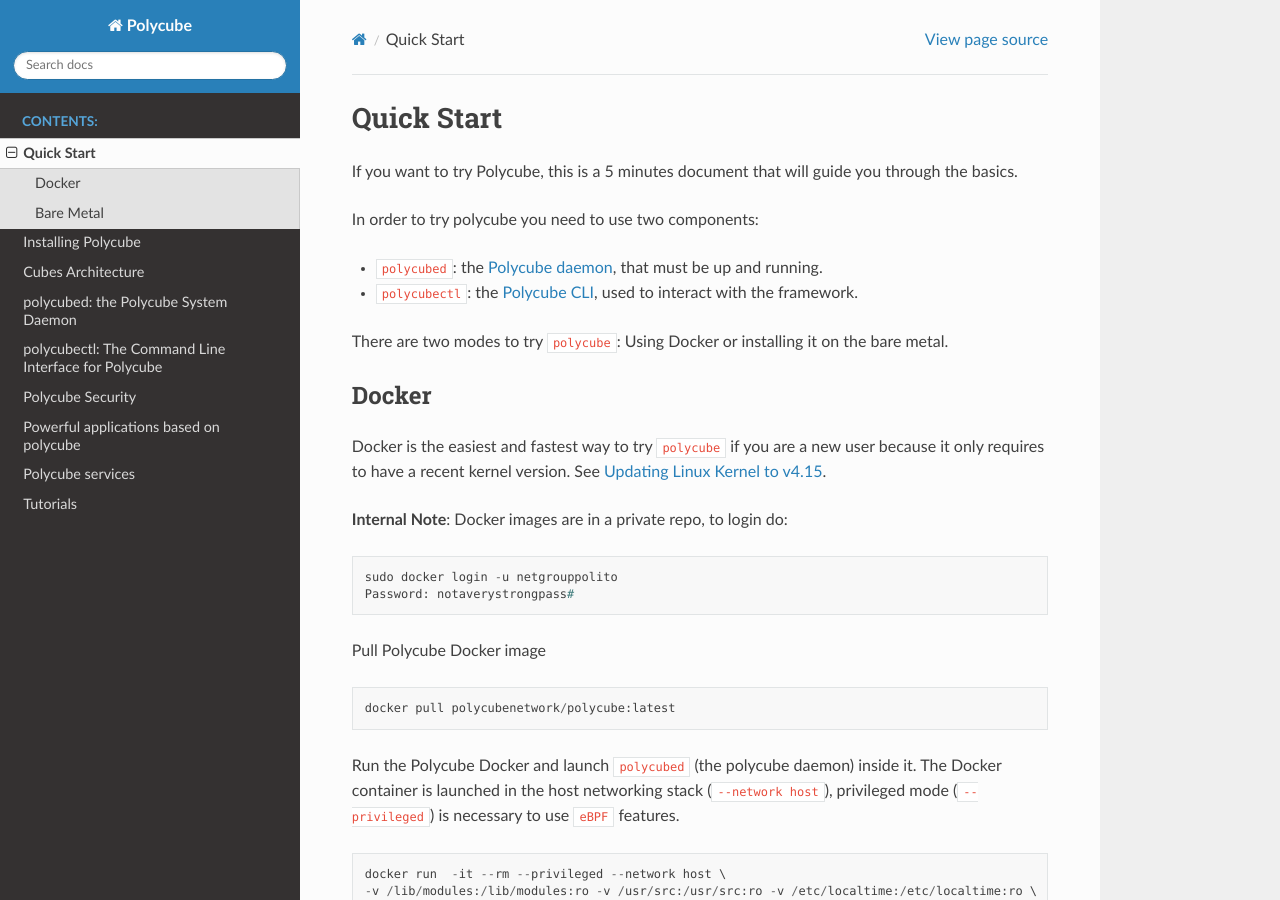
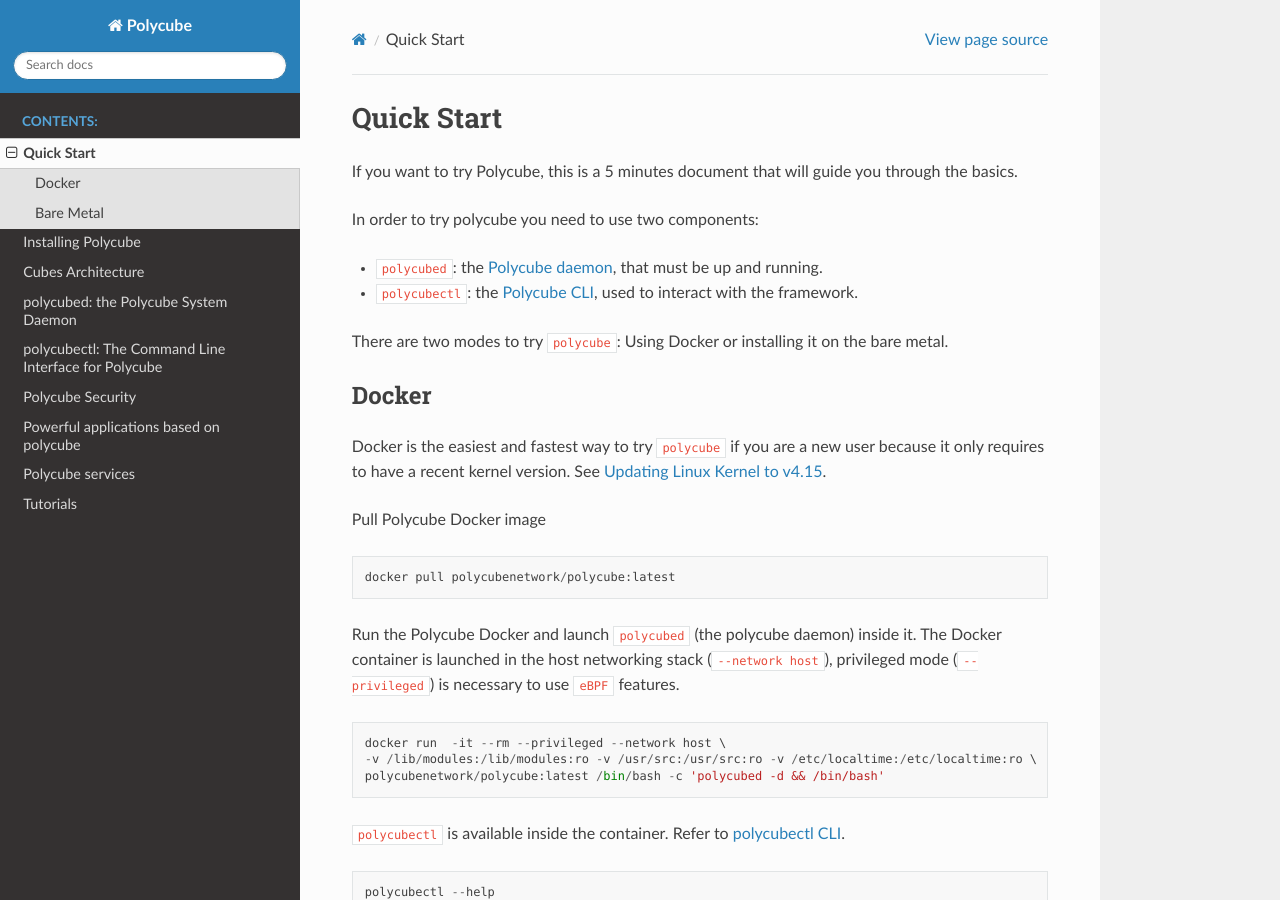
Before and after one commit to polycube-network/polycube, a Sphinx documentation site: the page built from Documentation/quickstart.rst, in a window 1280 px wide and 900 px high. Built offline with Sphinx 7.4.7 and the Read the Docs theme 2.0.0, drawn with Linux system fonts in a browser that asks for light colours; pages that are not in the unit, such as notebooks, are missing from menus.

Commit message:
remove the shared login credential
docker login needs to be removed

```diff
--- a/Documentation/quickstart.rst
+++ b/Documentation/quickstart.rst
@@ -14,14 +14,6 @@
 ------
 
 Docker is the easiest and fastest way to try ``polycube`` if you are a new user because it only requires to have a recent kernel version. See :ref:`updating-linux-kernel`.
-
-**Internal Note**: Docker images are in a private repo, to login do:
-
-::
-
-    sudo docker login -u netgrouppolito
-    Password: notaverystrongpass#
-
 
 Pull Polycube Docker image
 
```
